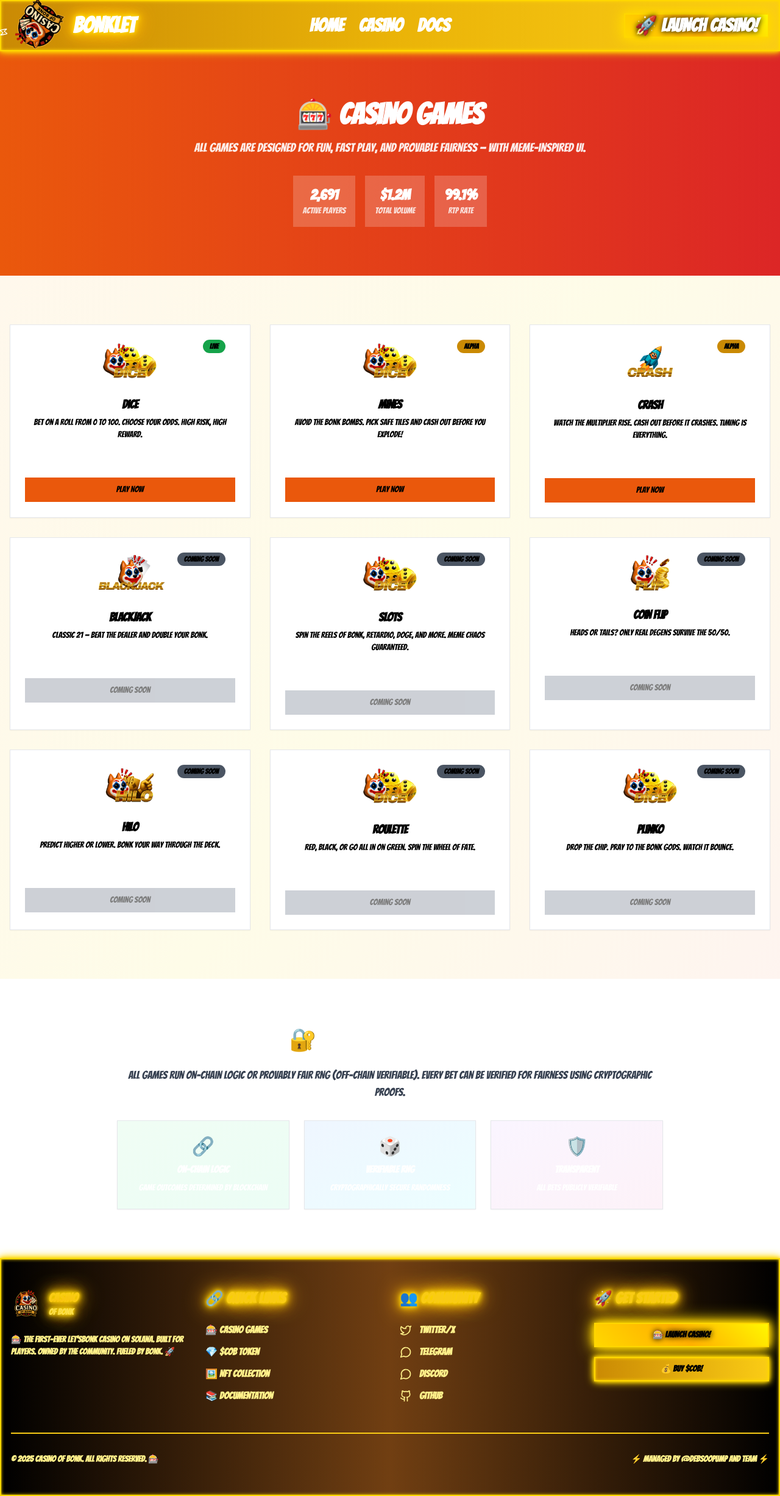
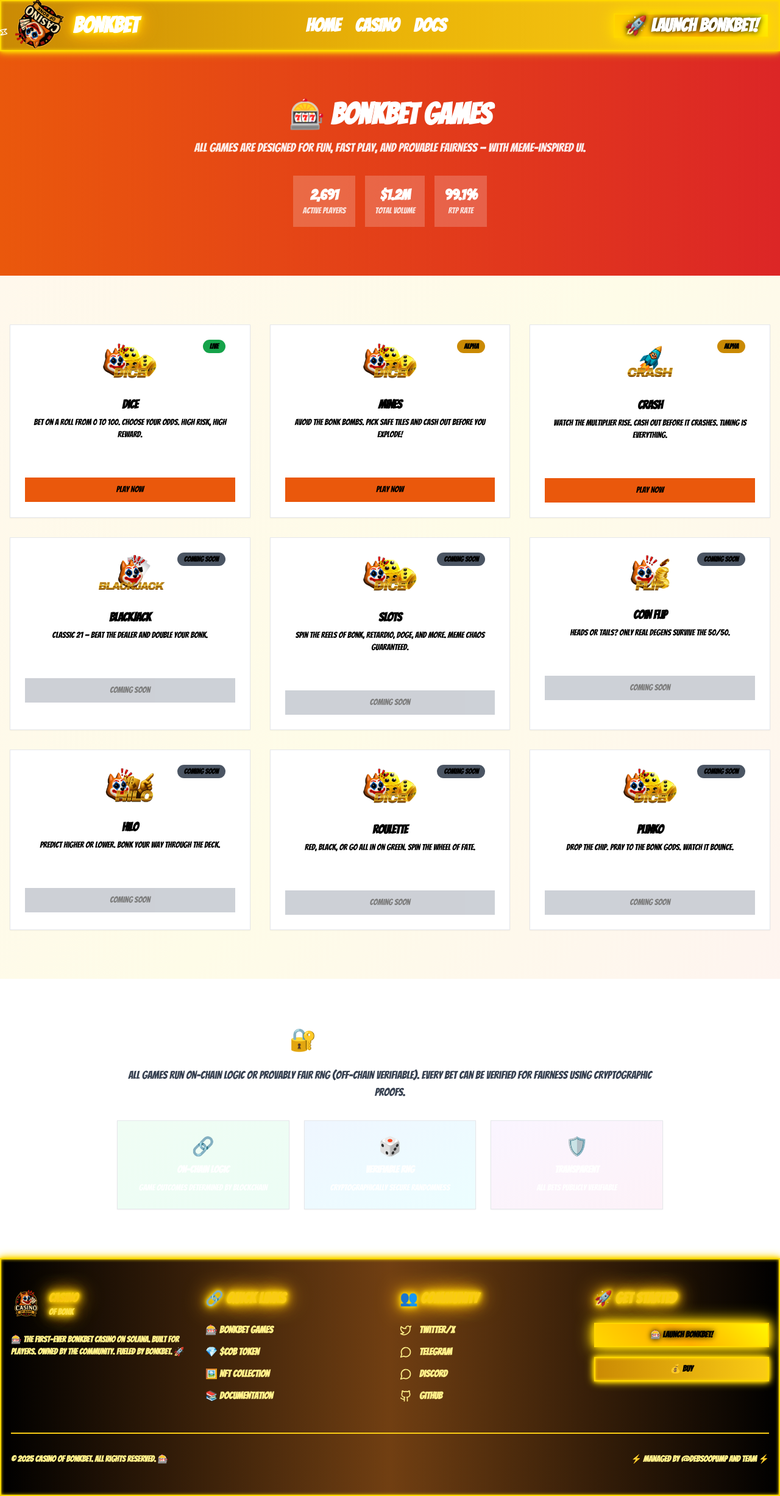
Before and after one commit to Goshen-Digital-Group/bonkbet-landingpage, a Next.js app: page /casino in a window 1280 px wide. Shown: the whole page at 61% size. Built offline with nearby package versions, Linux system fonts and the light colour scheme.

Commit message:
Feat: Text Update

```diff
--- a/app/casino/page.tsx
+++ b/app/casino/page.tsx
@@ -75,7 +75,7 @@ export default function CasinoPage() {
       {/* Header */}
       <section className="py-20 bg-gradient-to-r from-orange-600 to-red-600 text-white">
         <div className="container mx-auto px-4 text-center">
-          <h1 className="text-5xl font-bold mb-4">🎰 Casino Games</h1>
+          <h1 className="text-5xl font-bold mb-4">🎰 Bonkbet Games</h1>
           <p className="text-xl opacity-90 mb-8">
             All games are designed for fun, fast play, and provable fairness — with meme-inspired UI.
           </p>
--- a/app/token/page.tsx
+++ b/app/token/page.tsx
@@ -60,7 +60,7 @@ export default function TokenPage() {
               </Button>
             </div>
             <div className="font-mono text-sm bg-black/20 rounded p-3 break-all">
-              8xBeKjLsd2ogWftM15mUzWYPp4qQrTna98CZBonkCoB7
+              XXXXXXXXXXXXXXXXXXXXXXXXXXXXXXXXXXXXXXXXXXX
             </div>
             <p className="text-xs opacity-70 mt-2">Always verify the contract address before trading</p>
           </div>
--- a/components/footer.tsx
+++ b/components/footer.tsx
@@ -24,7 +24,7 @@ export function Footer() {
               </div>
             </div>
             <p className="text-yellow-200 text-sm font-bold font-bangers">
-              🎰 The first-ever Let'sBonk Casino on Solana. Built for players. Owned by the community. Fueled by Bonk.
+              🎰 The first-ever Bonkbet Casino on Solana. Built for players. Owned by the community. Fueled by BONKBET.
               🚀
             </p>
           </div>
@@ -34,7 +34,7 @@ export function Footer() {
             <h3 className="font-black text-2xl mb-6 text-yellow-400 neon-text font-bangers">🔗 QUICK LINKS</h3>
             <div className="space-y-3">
               {[
-                { name: "🎰 Casino Games", href: "/casino" },
+                { name: "🎰 BONKBET Games", href: "/casino" },
                 { name: "💎 $COB Token", href: "/token" },
                 { name: "🖼️ NFT Collection", href: "/nfts" },
                 { name: "📚 Documentation", href: "/docs" },
@@ -77,10 +77,10 @@ export function Footer() {
             <h3 className="font-black text-2xl mb-6 text-yellow-400 neon-text font-bangers">🚀 GET STARTED</h3>
             <div className="space-y-4">
               <Button className="w-full neon-button font-black text-black hover:scale-105 font-bangers">
-                🎰 LAUNCH CASINO!
+                🎰 LAUNCH BONKBET!
               </Button>
               <Button className="w-full bg-gradient-to-r from-yellow-600 to-yellow-400 hover:from-yellow-700 hover:to-yellow-500 text-black font-black neon-border hover:shake font-bangers">
-                💰 BUY $COB!
+                💰 BUY
               </Button>
             </div>
           </div>
@@ -88,7 +88,7 @@ export function Footer() {
 
         <div className="border-t-2 border-yellow-400 mt-12 pt-8 flex flex-col md:flex-row justify-between items-center">
           <p className="text-yellow-200 text-sm font-bold font-bangers">
-            © 2025 Casino of Bonk. All rights reserved. 🎰
+            © 2025 Casino of BONKBET. All rights reserved. 🎰
           </p>
           <div className="flex items-center gap-4 mt-4 md:mt-0">
             <span className="text-yellow-200 text-sm font-bold font-bangers">
--- a/components/navbar.tsx
+++ b/components/navbar.tsx
@@ -39,7 +39,7 @@ export function Navbar() {
               >
                 <Image
                   src="/images/casino-of-bonk.png"
-                  alt="Bonklet"
+                  alt="Bonkbet"
                   width={90}
                   height={90}
                   className="group-hover:scale-110"
@@ -57,7 +57,7 @@ export function Navbar() {
                   className="font-black text-4xl text-white neon-text font-bangers"
                   whileHover={{ scale: 1.1, rotate: [-1, 1, -1, 1, 0] }}
                 >
-                  BONKLET
+                 BONKBET
                 </motion.span>
               </div>
             </Link>
@@ -98,7 +98,7 @@ export function Navbar() {
                 onClick={handleLaunchCasino}
                 className="neon-button font-black text-white text-3xl font-bangers cursor-rocket"
               >
-                🚀 LAUNCH CASINO!
+                🚀 LAUNCH BONKBET!
               </Button>
             </motion.div>
           </div>
@@ -152,7 +152,7 @@ export function Navbar() {
                   whileTap={{ scale: 0.95 }}
                 >
                   <Button onClick={handleLaunchCasino} className="neon-button font-black text-1xl  text-black font-bangers">
-                    🚀 LAUNCH CASINO!
+                    🚀 LAUNCH BONKBET!
                   </Button>
                 </motion.div>
               </div>
```
